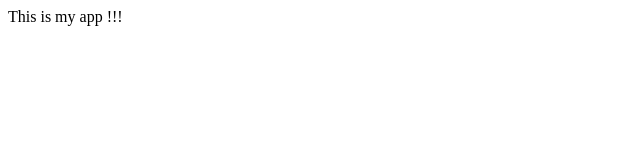
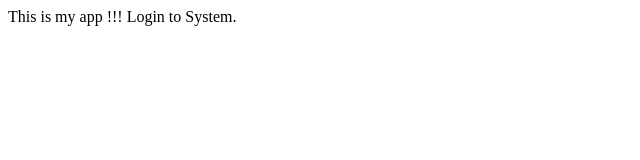
Before and after one commit to ShraddhaKadam2020/myApp, a plain HTML site: page index.html in a window 1280 px wide. Shown: the whole page, without its empty margins (0-640 px from the left). Drawn offline with Linux system fonts and the light colour scheme.

Commit message:
login form

```diff
--- a/index.html
+++ b/index.html
@@ -4,5 +4,6 @@
 	</head>
 	<body>
 		This is my app !!!
+		Login to System.
 	</body>
 </html>
```
Also changed, not shown: login.html (added).
